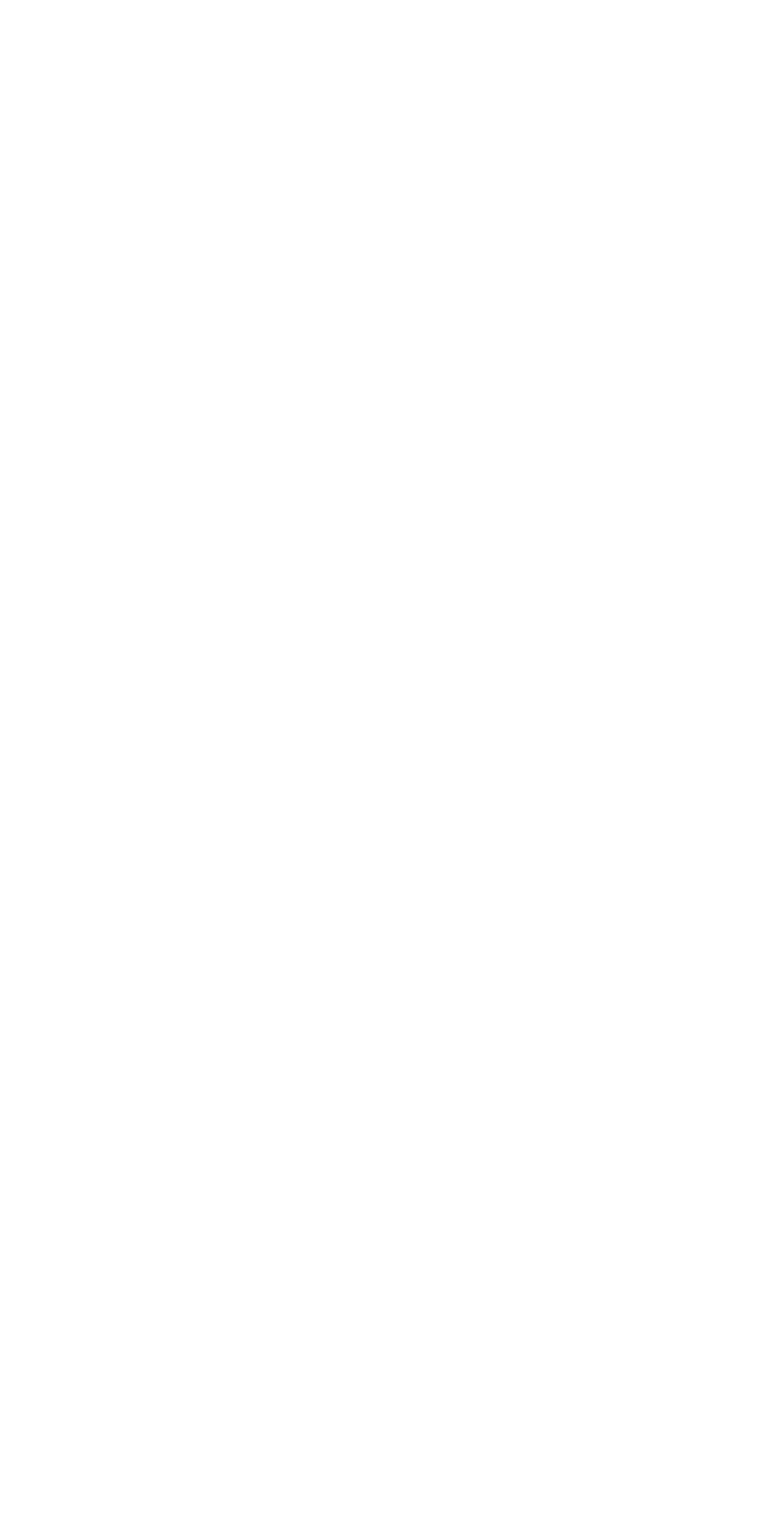
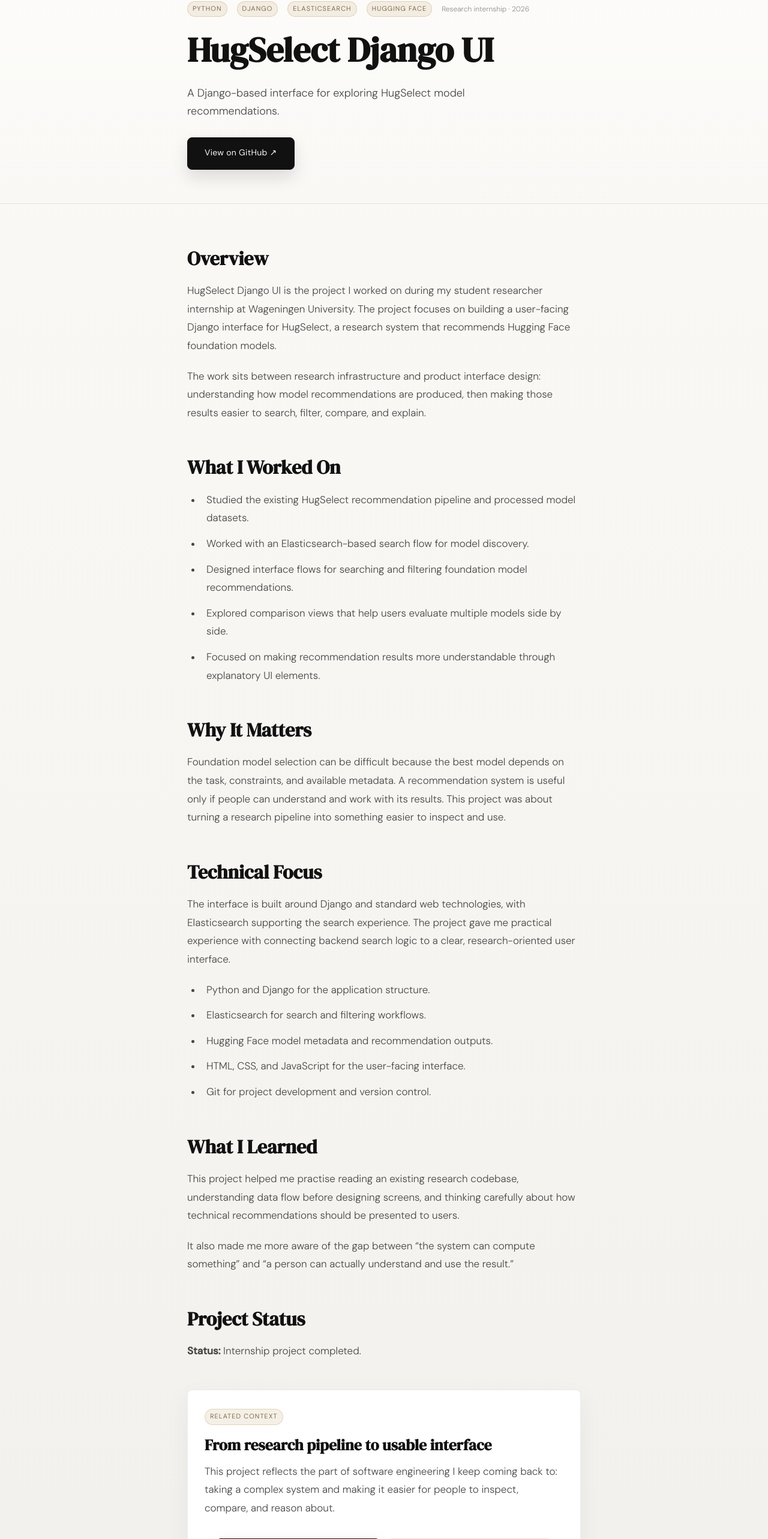
Before and after one commit to gokdenizinan/journal_portfolio_website, a Next.js app: page /hugselect-django-ui in a window 1280 px wide. Before the commit this address had no page. Shown: the part 198-2764 px from the top of the page at 60% size. Before the commit the page ends 800 px from the top, so only its background shows below. Built offline with nearby package versions, Linux system fonts and the light colour scheme.

Commit message:
Add HugSelect Django UI project

```diff
--- /dev/null
+++ b/app/hugselect-django-ui/page.tsx
@@ -0,0 +1,136 @@
+import type { Metadata } from 'next';
+import Link from 'next/link';
+import { ReadingProgress } from '@/components/ReadingProgress';
+import { projects } from '@/lib/projects';
+import { revealDelay } from '@/lib/styles';
+
+const project = projects.find((item) => item.slug === 'hugselect-django-ui');
+
+export const metadata: Metadata = {
+  title: 'HugSelect Django UI',
+  description:
+    project?.description ??
+    'A Django interface for searching, filtering, comparing, and explaining Hugging Face foundation model recommendations.',
+  alternates: {
+    canonical: '/hugselect-django-ui',
+  },
+};
+
+export default function HugSelectDjangoUiPage() {
+  if (!project) {
+    throw new Error('HugSelect Django UI project metadata is missing.');
+  }
+
+  return (
+    <main>
+      <ReadingProgress />
+      <header className="post-header">
+        <div className="container container-narrow">
+          <a href="/index.html#work" className="back-link reveal-up" style={revealDelay('0ms')}>
+            ← Back to projects
+          </a>
+          <div className="post-header-meta reveal-up" style={revealDelay('60ms')}>
+            {project.technologies.map((technology) => (
+              <span className="post-tag" key={technology}>
+                {technology}
+              </span>
+            ))}
+            <span className="post-date">Research internship · 2026</span>
+          </div>
+          <h1 className="post-heading reveal-up" style={revealDelay('120ms')}>
+            {project.title}
+          </h1>
+          <p className="post-lede reveal-up" style={revealDelay('180ms')}>
+            A Django-based interface for exploring HugSelect model recommendations.
+          </p>
+          {project.githubUrl ? (
+            <div className="post-actions reveal-up" style={revealDelay('240ms')}>
+              <Link href={project.githubUrl} className="btn-primary" target="_blank" rel="noopener">
+                View on GitHub ↗
+              </Link>
+            </div>
+          ) : null}
+        </div>
+      </header>
+
+      <article className="post-content">
+        <div className="container container-narrow">
+          <h2>Overview</h2>
+          <p>
+            HugSelect Django UI is the project I worked on during my student researcher internship at Wageningen
+            University. The project focuses on building a user-facing Django interface for HugSelect, a research system
+            that recommends Hugging Face foundation models.
+          </p>
+          <p>
+            The work sits between research infrastructure and product interface design: understanding how model
+            recommendations are produced, then making those results easier to search, filter, compare, and explain.
+          </p>
+
+          <h2>What I Worked On</h2>
+          <ul>
+            <li>Studied the existing HugSelect recommendation pipeline and processed model datasets.</li>
+            <li>Worked with an Elasticsearch-based search flow for model discovery.</li>
+            <li>Designed interface flows for searching and filtering foundation model recommendations.</li>
+            <li>Explored comparison views that help users evaluate multiple models side by side.</li>
+            <li>Focused on making recommendation results more understandable through explanatory UI elements.</li>
+          </ul>
+
+          <h2>Why It Matters</h2>
+          <p>
+            Foundation model selection can be difficult because the best model depends on the task, constraints, and
+            available metadata. A recommendation system is useful only if people can understand and work with its
+            results. This project was about turning a research pipeline into something easier to inspect and use.
+          </p>
+
+          <h2>Technical Focus</h2>
+          <p>
+            The interface is built around Django and standard web technologies, with Elasticsearch supporting the search
+            experience. The project gave me practical experience with connecting backend search logic to a clear,
+            research-oriented user interface.
+          </p>
+          <ul>
+            <li>Python and Django for the application structure.</li>
+            <li>Elasticsearch for search and filtering workflows.</li>
+            <li>Hugging Face model metadata and recommendation outputs.</li>
+            <li>HTML, CSS, and JavaScript for the user-facing interface.</li>
+            <li>Git for project development and version control.</li>
+          </ul>
+
+          <h2>What I Learned</h2>
+          <p>
+            This project helped me practise reading an existing research codebase, understanding data flow before
+            designing screens, and thinking carefully about how technical recommendations should be presented to users.
+          </p>
+          <p>
+            It also made me more aware of the gap between “the system can compute something” and “a person can actually
+            understand and use the result.”
+          </p>
+
+          <h2>Project Status</h2>
+          <p>
+            <strong>Status:</strong> Internship project completed.
+          </p>
+
+          <div className="related-link-card">
+            <span className="small-note-kicker">Related Context</span>
+            <h2>From research pipeline to usable interface</h2>
+            <p>
+              This project reflects the part of software engineering I keep coming back to: taking a complex system and
+              making it easier for people to inspect, compare, and reason about.
+            </p>
+            <div className="post-actions related-writing-actions">
+              <Link href="/cv.html" className="btn-primary">
+                See it in my CV
+              </Link>
+              {project.githubUrl ? (
+                <Link href={project.githubUrl} className="btn-ghost" target="_blank" rel="noopener">
+                  Open the repository
+                </Link>
+              ) : null}
+            </div>
+          </div>
+        </div>
+      </article>
+    </main>
+  );
+}
--- a/lib/projects.ts
+++ b/lib/projects.ts
@@ -11,6 +11,16 @@
 };
 
 export const projects: Project[] = [
+  {
+    title: 'HugSelect Django UI',
+    slug: 'hugselect-django-ui',
+    description:
+      'Research internship project: a Django interface for exploring, filtering, comparing, and explaining Hugging Face foundation model recommendations.',
+    technologies: ['Python', 'Django', 'Elasticsearch', 'Hugging Face'],
+    githubUrl: 'https://github.com/gokdenizinan/hugselect-django-ui',
+    published: '2026-09-11',
+    featured: true,
+  },
   {
     title: 'Momentum Grids',
     description:
```
Also changed, not shown: app/cv/page.tsx (+10 -0 lines), 2 other files (tests, documents, lock files or other folders).
